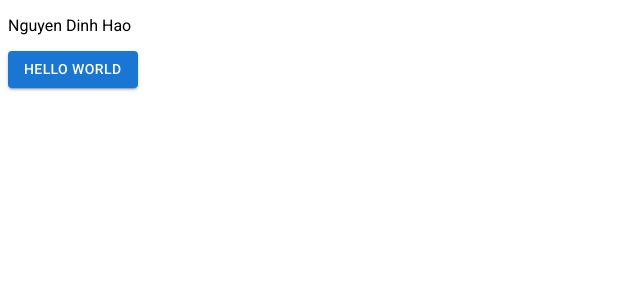
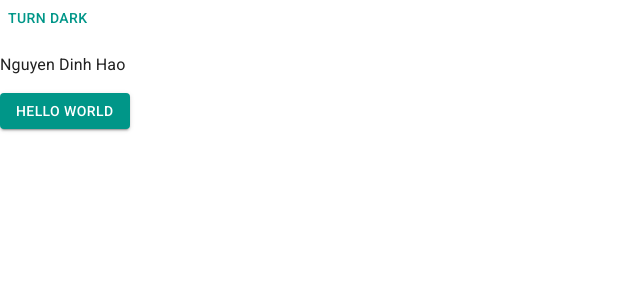
Before and after one commit to NguyenHaols/Trello-Project, a React (Vite) app: page / in a window 1280 px wide. Shown: the top 300 px of the page, without its empty margins (0-640 px from the left). Built offline with nearby package versions, Linux system fonts and the light colour scheme.

Commit message:
dark-light-mode

```diff
--- a/src/App.jsx
+++ b/src/App.jsx
@@ -1,10 +1,23 @@
 import Button from '@mui/material/Button';
-
+import { useColorScheme,} from '@mui/material/styles';
 function App() {
 
+  function ModeToggle() {
+    const { mode, setMode } = useColorScheme();
+    return (
+      <Button
+        onClick={() => {
+          setMode(mode === 'light' ? 'dark' : 'light');
+        }}
+      >
+        {mode === 'light' ? 'Turn dark' : 'Turn light'}
+      </Button>
+    );
+  }
 
   return (
     <>
+    <ModeToggle />
     <p>Nguyen Dinh Hao</p>
       <Button variant="contained">Hello world</Button>
     </>
--- a/src/index.css
+++ /dev/null
@@ -1,3 +0,0 @@
-:root {
- font-family:'Roboto',sans-serif;
-}
--- a/src/main.jsx
+++ b/src/main.jsx
@@ -1,10 +1,19 @@
  import React from 'react'
 import ReactDOM from 'react-dom/client'
 import App from './App.jsx'
-import './index.css'
+import CssBaseline from '@mui/material/CssBaseline'
+import theme from './theme'
+import { Experimental_CssVarsProvider as CssVarsProvider } from '@mui/material/styles';
+
+
+
+
 
 ReactDOM.createRoot(document.getElementById('root')).render(
   <React.StrictMode>
-    <App />
+    <CssVarsProvider  theme={theme}>
+      <CssBaseline />
+      <App />
+    </CssVarsProvider>
   </React.StrictMode>,
 )
--- /dev/null
+++ b/src/theme.js
@@ -0,0 +1,24 @@
+
+import { teal,deepOrange,cyan,orange } from '@mui/material/colors'
+import { experimental_extendTheme as extendTheme} from '@mui/material/styles'
+
+// Create a theme instance.
+const theme = extendTheme({
+  colorSchemes: {
+    light: {
+      palette: {
+        primary: teal,
+        secondary:deepOrange
+      }
+    },
+    dark: {
+      palette: {
+        primary: cyan,
+        secondary: orange
+      }
+    }
+  }
+
+});
+
+export default theme;
```
Also changed, not shown: .eslintrc.cjs.
